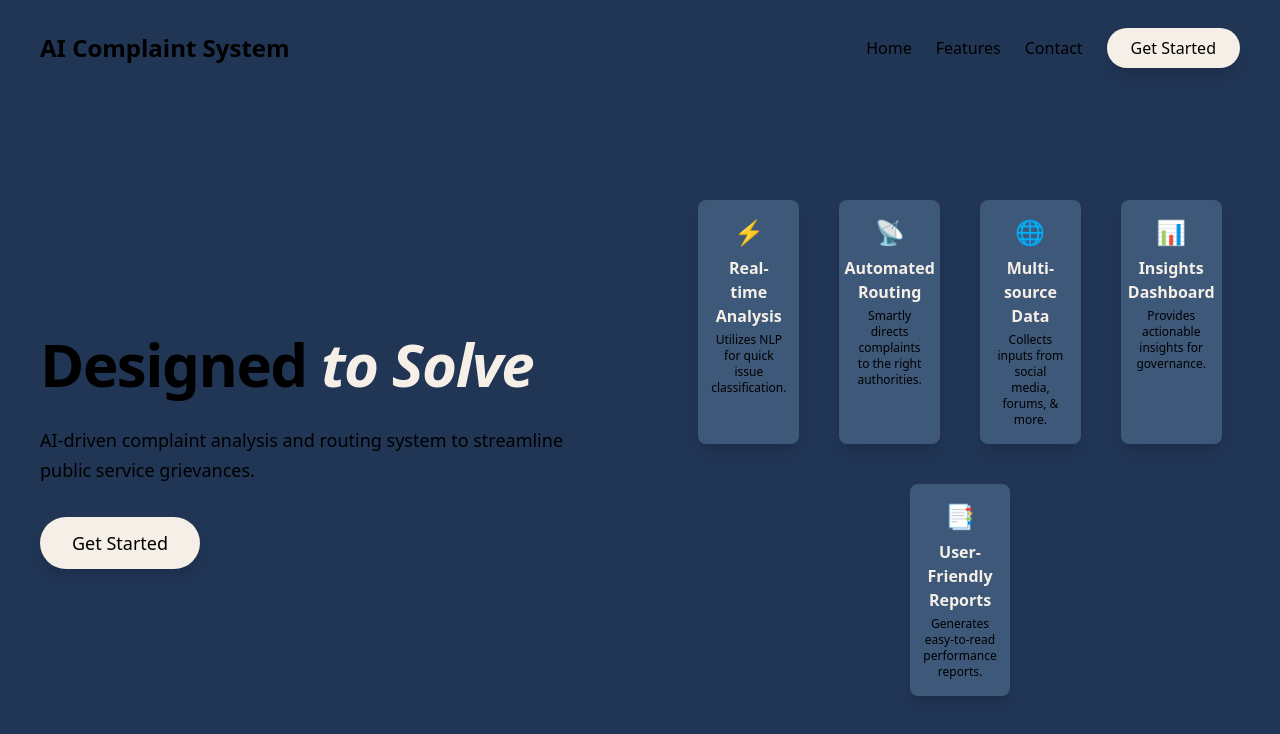
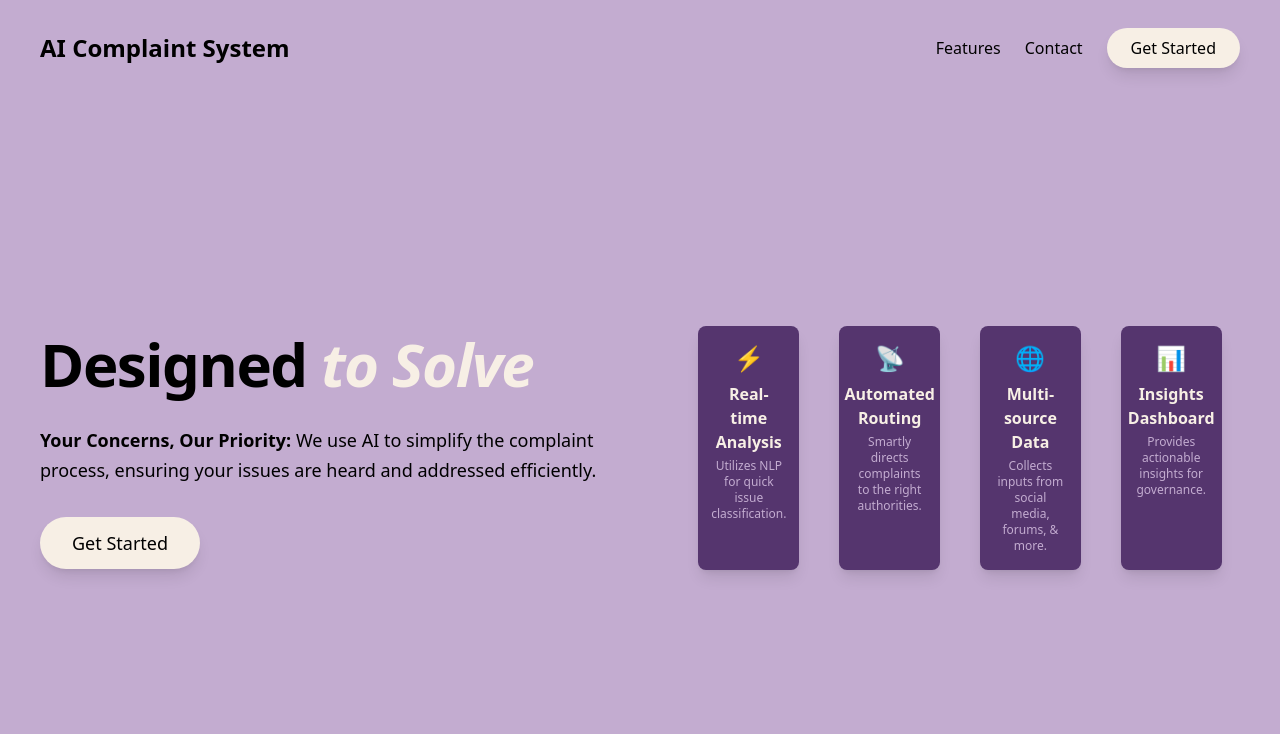
Before and after one commit to Black-Jade0/Prayatn_F, a React (Vite) app in the folder Frontend/: page / in a window 1280 px wide. Shown: the top 734 px of the page. Built offline with nearby package versions, Linux system fonts and the light colour scheme.

Commit message:
homepage changes

```diff
--- a/Frontend/src/App.css
+++ b/Frontend/src/App.css
@@ -11,7 +11,10 @@ html{
   width: screen;
   max-width: 2000px;
   margin: auto;
-  --primary-color: #3E5879;
-  --secondary-color: #213555;
-  --boom-color: #F5EFE7;
+  --primary-color: #55356E;
+  --secondary-color: #C3ACD0;
+  --boom-color: #F7EFE5;
 }
+.feature-desc {
+  color: #C3ACD0;
+}
--- a/Frontend/src/Pages/Home.jsx
+++ b/Frontend/src/Pages/Home.jsx
@@ -10,9 +10,6 @@ const Home = () => {
                 <nav className="w-full h-[12%] py-6 px-10 flex justify-between items-center  bg-opacity-80 top-0 z-50">
                     <h2 className="text-2xl font-bold">AI Complaint System</h2>
                     <div className="space-x-6">
-                        <a href="#" className=" ">
-                            Home
-                        </a>
                         <a href="#" className=" ">
                             Features
                         </a>
@@ -38,8 +35,7 @@ const Home = () => {
                             </span>
                         </h1>
                         <p className="mt-6 text-lg  max-w-xl leading-relaxed">
-                            AI-driven complaint analysis and routing system to
-                            streamline public service grievances.
+                        <b>Your Concerns, Our Priority:</b> We use AI to simplify the complaint process, ensuring your issues are heard and addressed efficiently.
                         </p>
                         <button
                             className="mt-8 bg-[var(--boom-color)] px-8 py-3 text-lg font-medium rounded-full shadow-lg hover:bg-[var(--boom-color)] transition hover:scale-105"
@@ -72,11 +68,6 @@ const Home = () => {
                                 desc: "Provides actionable insights for governance.",
                                 icon: "📊",
                             },
-                            {
-                                title: "User-Friendly Reports",
-                                desc: "Generates easy-to-read performance reports.",
-                                icon: "📑",
-                            },
                         ].map((feature, index) => (
                             <div
                                 key={index}
@@ -88,7 +79,7 @@ const Home = () => {
                                 <h2 className="text-md font-semibold text-[var(--boom-color)]">
                                     {feature.title}
                                 </h2>
-                                <p className="mt-1 text-xs">{feature.desc}</p>
+                                <p className="mt-1 text-xs feature-desc">{feature.desc}</p>
                             </div>
                         ))}
                     </div>
```
